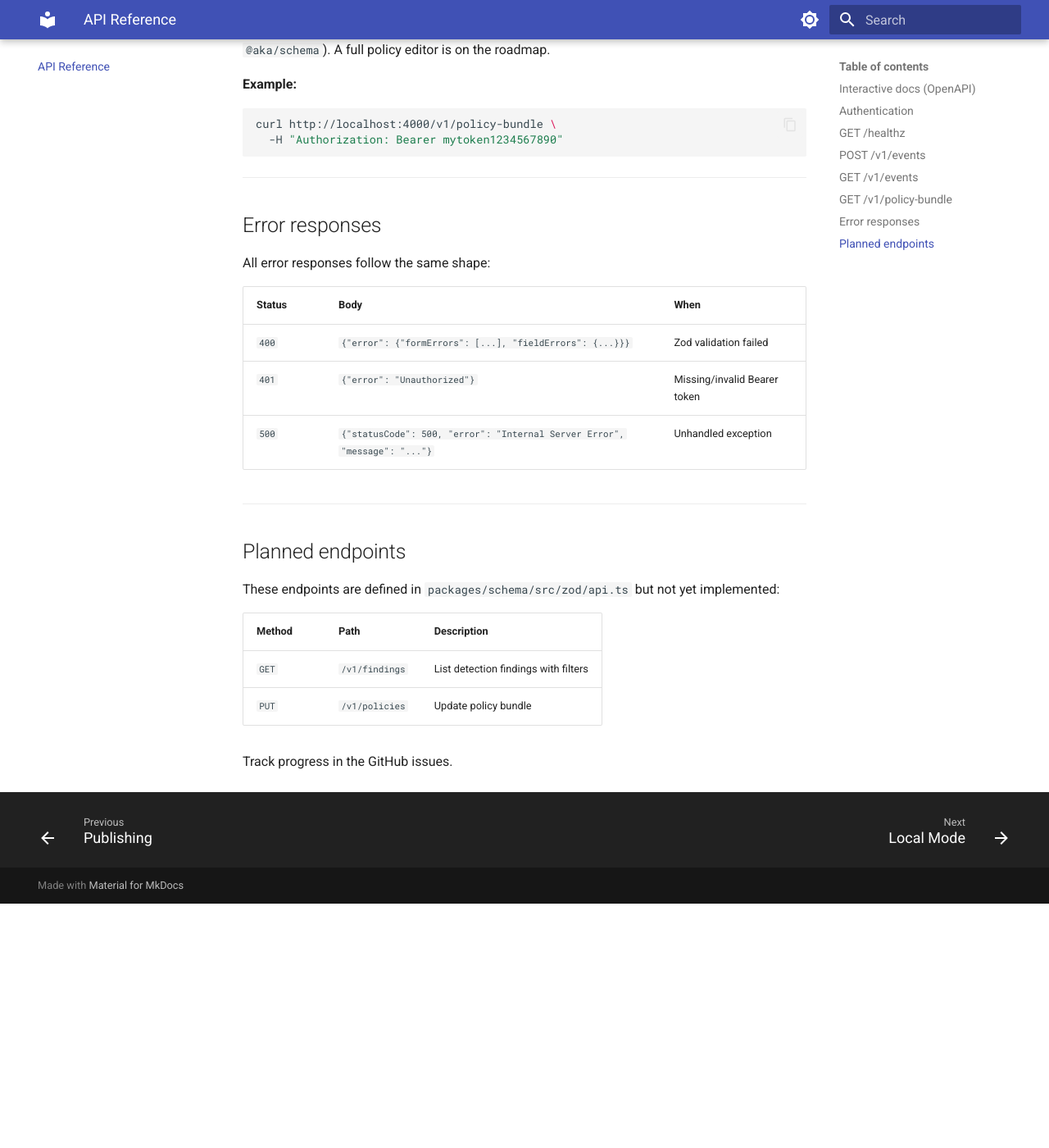
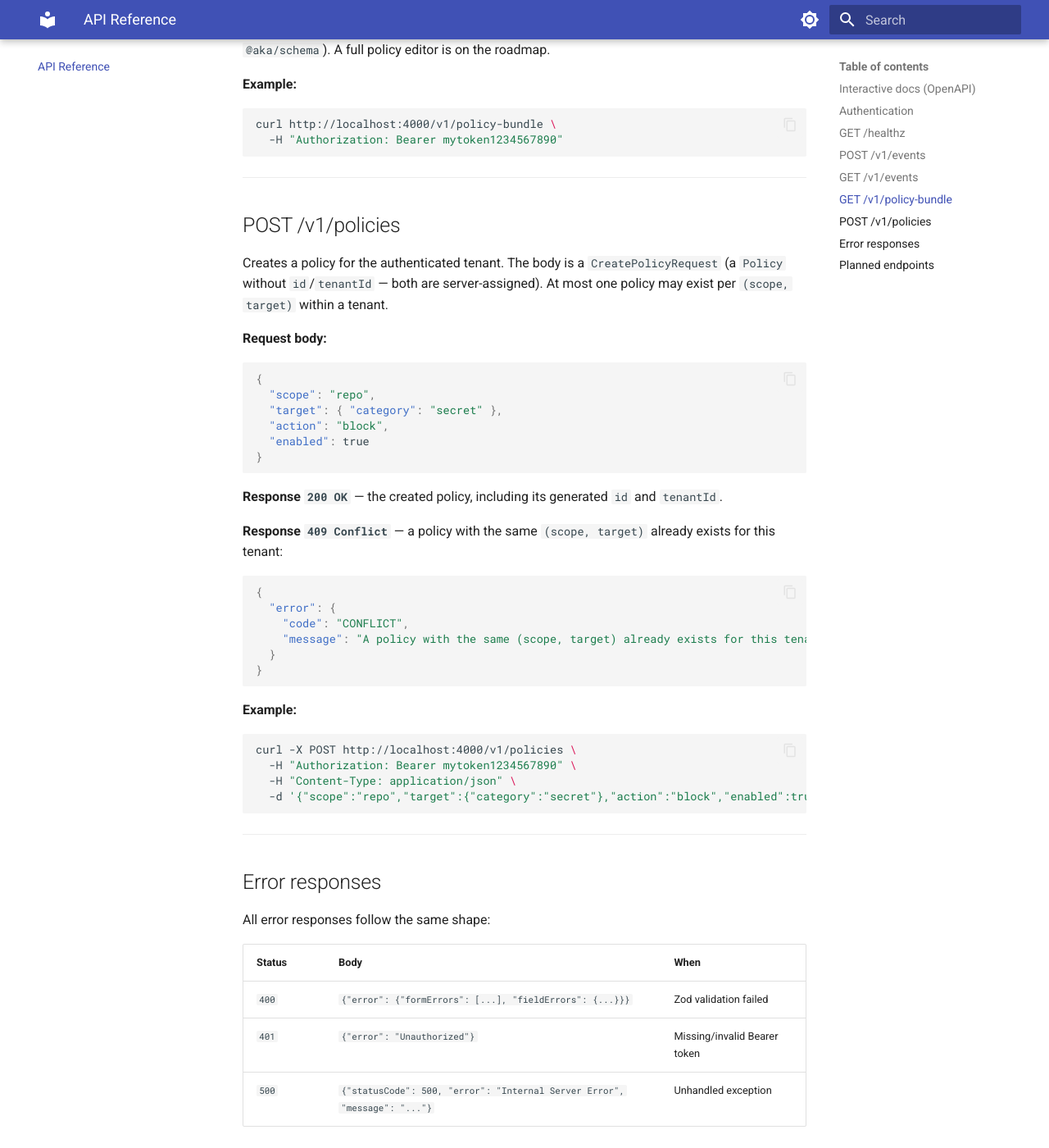
Before and after one commit to akasecurity/ai-tc-docs, an MkDocs documentation site: the page built from docs/api/reference.md, in a window 1280 px wide and 1400 px high, scrolled down 4646 px. Shown: the whole window at 82% size. Built offline with MkDocs 1.6.1 and Material for MkDocs 9.7.7, drawn with Linux system fonts in a browser that asks for light colours; before the commit the page ends 5748 px from its top, so only the background shows below that.

Commit message:
docs(api): document policy create endpoint and 409 conflict response

````diff
--- a/docs/api/reference.md
+++ b/docs/api/reference.md
@@ -216,6 +216,48 @@ curl http://localhost:4000/v1/policy-bundle \
 
 ---
 
+## POST /v1/policies
+
+Creates a policy for the authenticated tenant. The body is a `CreatePolicyRequest`
+(a `Policy` without `id`/`tenantId` — both are server-assigned). At most one policy
+may exist per `(scope, target)` within a tenant.
+
+**Request body:**
+
+```json
+{
+  "scope": "repo",
+  "target": { "category": "secret" },
+  "action": "block",
+  "enabled": true
+}
+```
+
+**Response `200 OK`** — the created policy, including its generated `id` and `tenantId`.
+
+**Response `409 Conflict`** — a policy with the same `(scope, target)` already exists
+for this tenant:
+
+```json
+{
+  "error": {
+    "code": "CONFLICT",
+    "message": "A policy with the same (scope, target) already exists for this tenant"
+  }
+}
+```
+
+**Example:**
+
+```bash
+curl -X POST http://localhost:4000/v1/policies \
+  -H "Authorization: Bearer mytoken1234567890" \
+  -H "Content-Type: application/json" \
+  -d '{"scope":"repo","target":{"category":"secret"},"action":"block","enabled":true}'
+```
+
+---
+
 ## Error responses
 
 All error responses follow the same shape:
````
